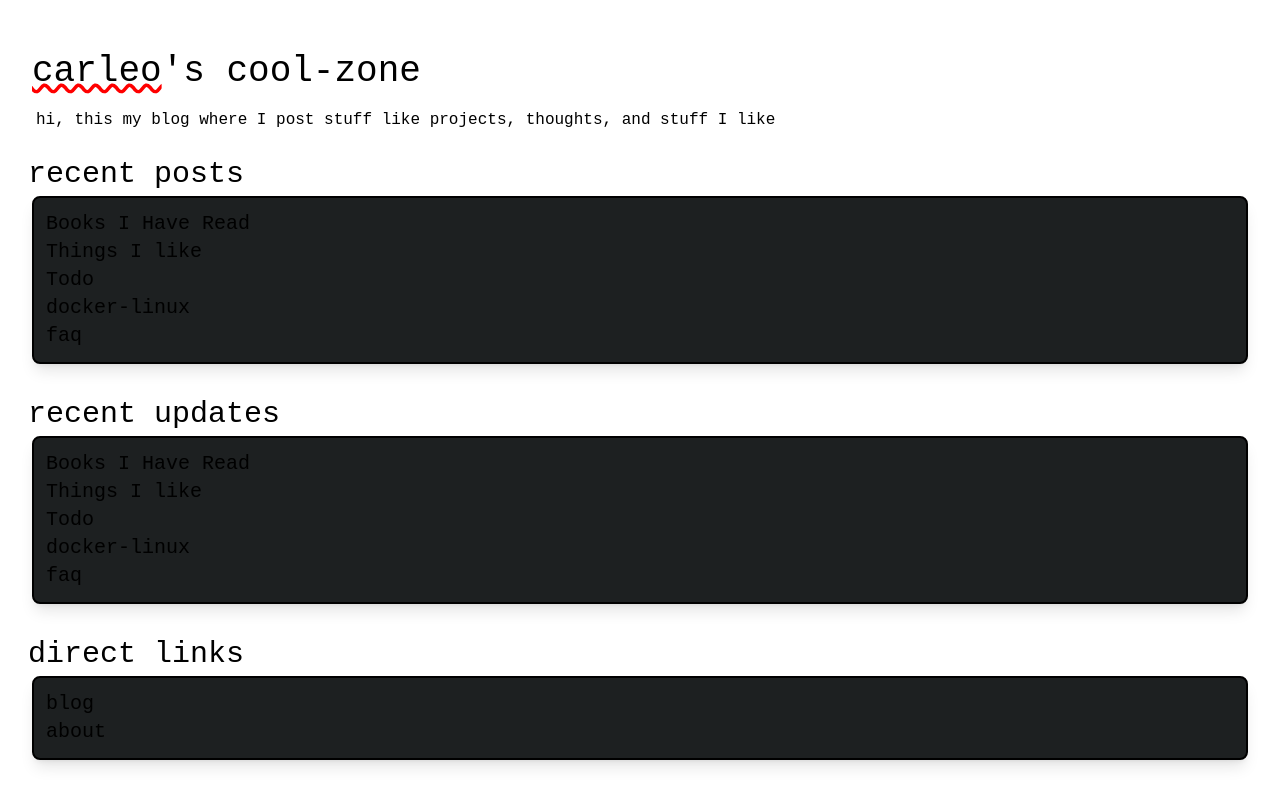
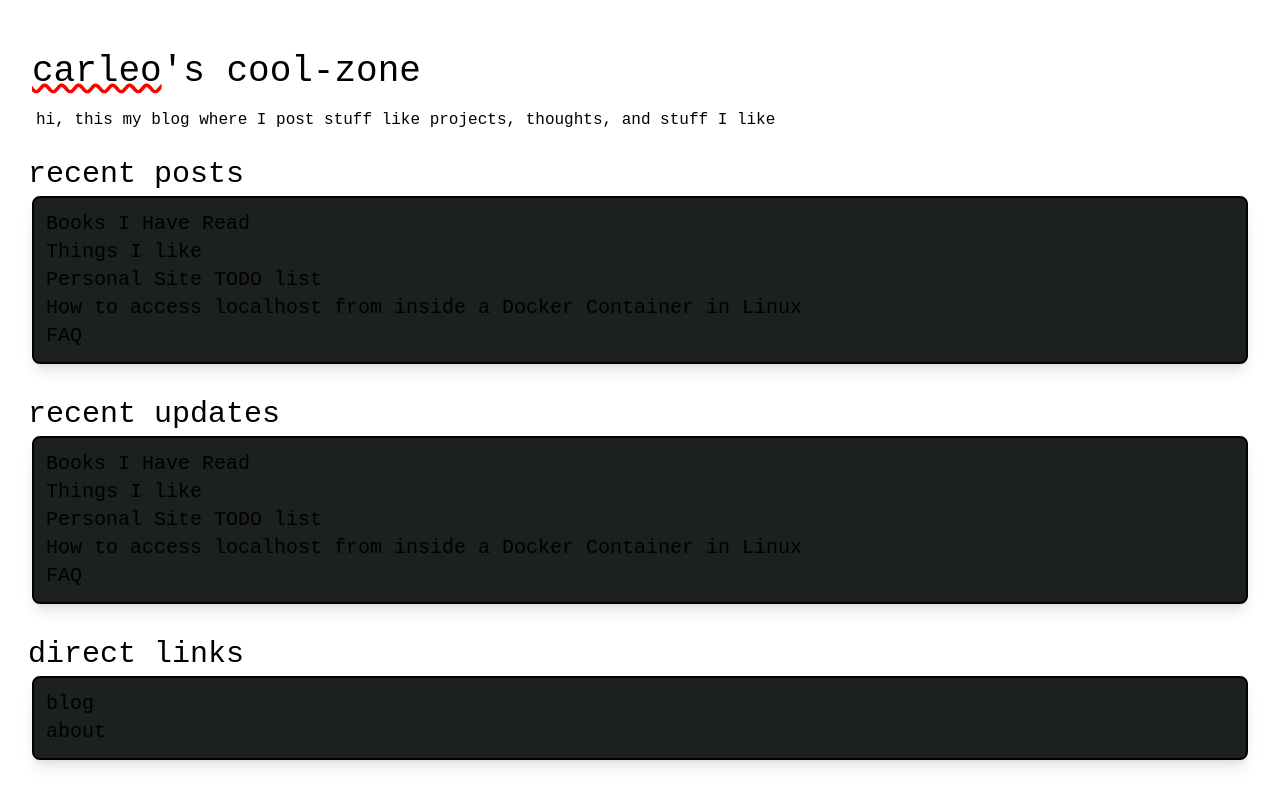
Before and after one commit to carleom/carleozcoolzone, a Next.js app: page / in a window 1280 px wide. Built offline with nearby package versions, Linux system fonts and the light colour scheme.

Commit message:
index has posts with metadata

```diff
--- a/pages/index.js
+++ b/pages/index.js
@@ -1,29 +1,31 @@
 import Link from "next/link";
 import fs from "fs";
+import path from "path";
+import matter from 'gray-matter';
 
-const Home = ({ slugs }) => {
+const Home = ({ posts }) => {
   return(
     <>
       <Intro />
       <div className="space-y-8">
-        <RecentPosts slugs={slugs}/>
-        <RecentUpdates slugs={slugs}/>
+        <RecentPosts posts={posts}/>
+        <RecentUpdates posts={posts}/>
         <DirectLinks/>
       </div>
     </>
   )
 };
 
-const RecentPosts = ({slugs}) => {
+const RecentPosts = ({posts}) => {
   return(
     <div>
       <h3 className="text-blue text-3xl">recent posts</h3>
       <Container>
-      {slugs.map(slug => {
+      {posts.map(post => {
             return (
-              <div key={slug}>
-                <Link href={"/blog/" + slug} className="text-xl">
-                  {slug}
+              <div key={post.slug}>
+                <Link href={"/blog/" + post.slug} className="text-xl">
+                  {post.title}
                 </Link>
               </div>
             );
@@ -33,16 +35,16 @@ const RecentPosts = ({slugs}) => {
   )
 }
 
-const RecentUpdates = ({slugs}) => {
+const RecentUpdates = ({posts}) => {
   return(
     <div>
       <h3 className="text-purpleDim text-3xl">recent updates</h3>
       <Container>
-      {slugs.map(slug => {
+      {posts.map(post => {
             return (
-              <div key={slug}>
-                <Link href={"/blog/" + slug}>
-                  {slug}
+              <div key={post.slug}>
+                <Link href={"/blog/" + post.slug}>
+                  {post.title}
                 </Link>
               </div>
             );
@@ -92,11 +94,19 @@ const DirectLinks = () => {
 
 export const getStaticProps = async () => {
   const files = fs.readdirSync("posts");
+  const filesWithMetaData = files.map(file => fs.readFileSync(path.join('posts', file)).toString())
+  const parsedMarkdown = filesWithMetaData.map(file => matter(file))
+  const posts = parsedMarkdown.map(post => post.data)
   return {
     props: {
-      slugs: files.map(filename => filename.replace(".md", ""))
+      posts: posts,
+      slugs: files.map(filename => ({
+        slug: filename.replace(".md","")
+      }))
     }
   };
 };
 
+
+
 export default Home;
--- a/posts/Books I Have Read.md
+++ b/posts/Books-I-Have-Read.md
@@ -1,5 +1,6 @@
 ---
 title: Books I Have Read
+slug: Books-I-Have-Read
 description: On going list of books I have read, organized by year.
 created: 16-10-2023T12:21
 updated: 16-10-2023T13:17
--- a/posts/Things I like.md
+++ b/posts/Things-I-like.md
@@ -1,5 +1,6 @@
 ---
 title: Things I like
+slug: Things-I-like
 description: A collection of all the stuff I like
 created: 16-10-2023T12:21
 updated: 16-10-2023T13:18
--- a/posts/Todo.md
+++ b/posts/Todo.md
@@ -1,5 +1,6 @@
 ---
 title: Personal Site TODO list
+slug: Todo
 description: The todo list for my personal site
 created: 16-10-2023T12:21
 updated: 16-10-2023T13:19
--- a/posts/docker-linux.md
+++ b/posts/docker-linux.md
@@ -1,5 +1,6 @@
 ---
 title: How to access localhost from inside a Docker Container in Linux
+slug: docker-linux
 description: "Steps to access allow a docker container to access stuff on the host"
 created: February 10, 2022
 updated: October 16, 2023
--- a/posts/faq.md
+++ b/posts/faq.md
@@ -1,5 +1,6 @@
 ---
 title: FAQ
+slug: faq
 description: "Frequently Asked Questions"
 created: February 10, 2022
 updated: October 16, 2023
--- a/utils.js
+++ b/utils.js
@@ -14,6 +14,7 @@ const getPosts = () => {
 // Sort by latest updates
 export const getLatestUpdates = () => {
     let posts = getPosts()
+    console.log(posts)
 
 }
 
```
